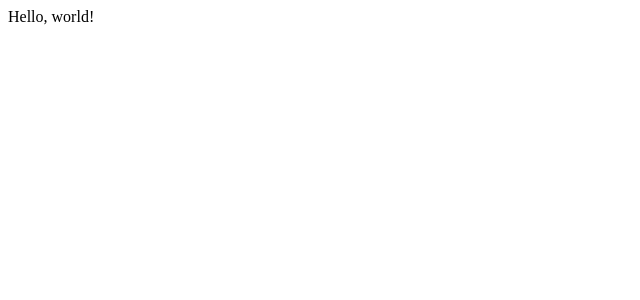
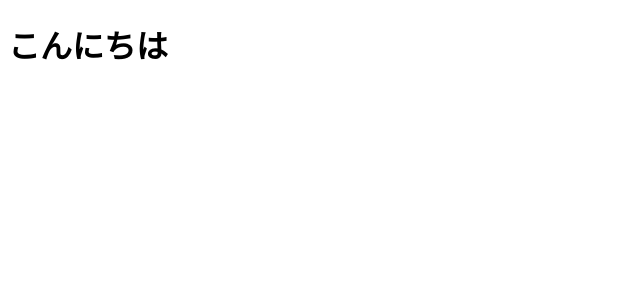
Before and after one commit to hyuma0309/React-Test, a Next.js app: page / in a window 1280 px wide. Shown: the top 300 px of the page, without its empty margins (0-640 px from the left). Built offline with nearby package versions, Linux system fonts and the light colour scheme.

Commit message:
next環境構築

```diff
--- a/package.json
+++ b/package.json
@@ -1,8 +1,10 @@
 {
   "dependencies": {
+    "@types/styled-components": "5",
     "next": "^12.0.8",
     "react": "^17.0.2",
-    "react-dom": "^17.0.2"
+    "react-dom": "^17.0.2",
+    "styled-components": "5"
   },
   "devDependencies": {
     "@types/node": "^17.0.8",
--- a/pages/index.tsx
+++ /dev/null
@@ -1,6 +0,0 @@
-import React, { ReactElement } from 'react'
-
-const Home = (): ReactElement => {
-  return <div>Hello, world!</div>;
-};
-export default Home;
--- /dev/null
+++ b/src/pages/index.tsx
@@ -0,0 +1,15 @@
+import React, { FC } from 'react';
+
+export interface IndexProps {
+  text?: string;
+}
+const Index: FC<IndexProps> = ({ text }) => {
+  return (
+    <div>
+      <h1>{text}</h1>
+      <h1>こんにちは</h1>
+    </div>
+  );
+};
+
+export default Index;
```
Also changed, not shown: 1 other file (tests, documents, lock files or other folders).
